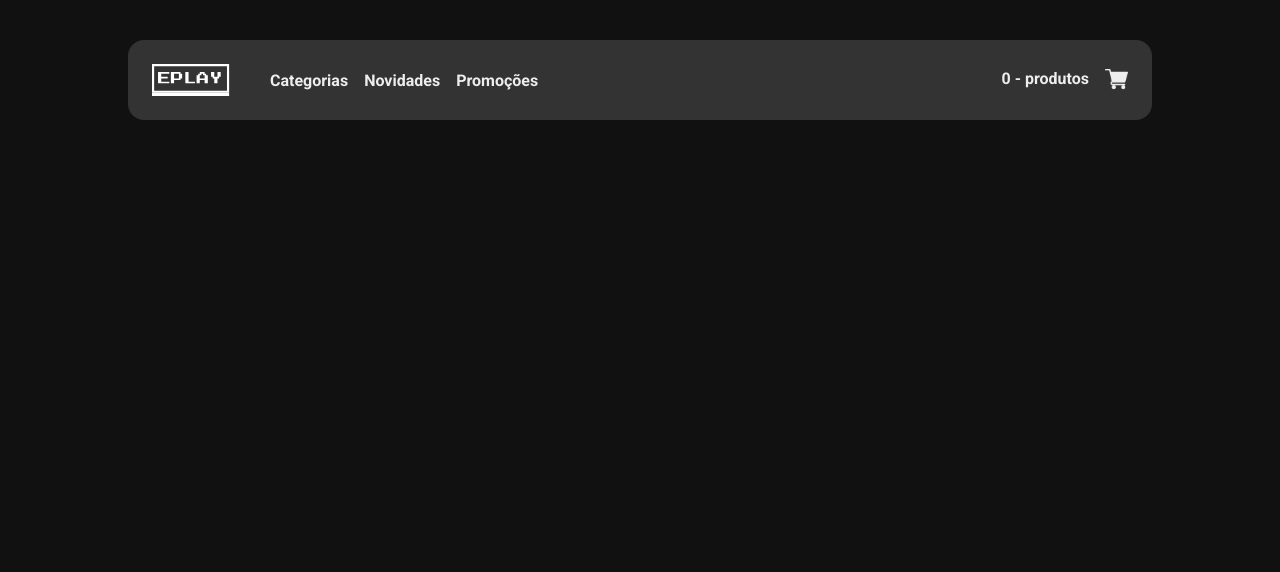
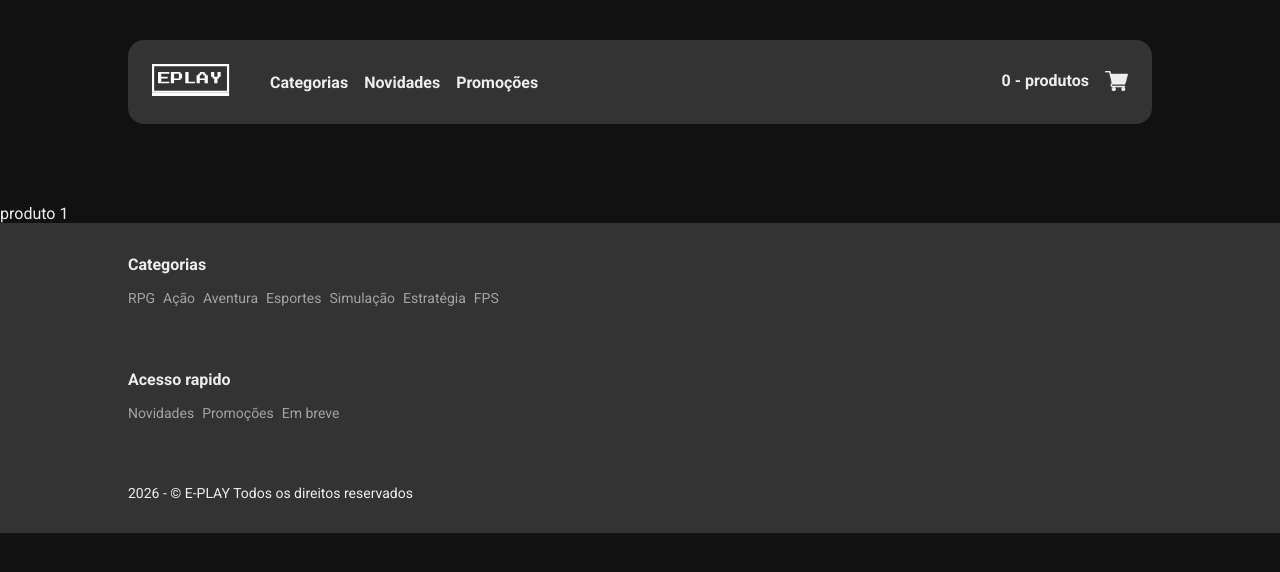
Before and after one commit to Willsmt/eplay-loja-react, a React (Vite) app: page /product/1 in a window 1280 px wide. Shown: the top 572 px of the page. Built offline with nearby package versions, Linux system fonts and the light colour scheme.

Commit message:
feat: adicionar componente de rodapé e implementar roteamento de página de produto

```diff
--- a/src/App.tsx
+++ b/src/App.tsx
@@ -2,6 +2,7 @@ import { BrowserRouter } from 'react-router-dom'
 import Rotas from './routes'
 import Header from './components/Header'
 import { GlobalCss } from './styles'
+import Footer from './components/Footer'
 
 function App() {
   return (
@@ -11,6 +12,7 @@ function App() {
         <Header />
       </div>
       <Rotas />
+      <Footer />
     </BrowserRouter>
   )
 }
--- /dev/null
+++ b/src/components/Footer/index.tsx
@@ -0,0 +1,53 @@
+import { Container, SectionTitle, FooterSection, Link, Links } from './styled'
+
+const currentYear = new Date().getFullYear()
+
+const Footer = () => (
+  <Container>
+    <div className="container">
+      <FooterSection>
+        <SectionTitle>Categorias</SectionTitle>
+        <Links>
+          <li>
+            <Link>RPG</Link>
+          </li>
+          <li>
+            <Link>Ação</Link>
+          </li>
+          <li>
+            <Link>Aventura</Link>
+          </li>
+          <li>
+            <Link>Esportes</Link>
+          </li>
+          <li>
+            <Link>Simulação</Link>
+          </li>
+          <li>
+            <Link>Estratégia</Link>
+          </li>
+          <li>
+            <Link>FPS</Link>
+          </li>
+        </Links>
+      </FooterSection>
+      <FooterSection>
+        <SectionTitle>Acesso rapido</SectionTitle>
+        <Links>
+          <li>
+            <Link>Novidades</Link>
+          </li>
+          <li>
+            <Link>Promoções</Link>
+          </li>
+          <li>
+            <Link>Em breve</Link>
+          </li>
+        </Links>
+      </FooterSection>
+      <p>{currentYear} - © E-PLAY Todos os direitos reservados</p>
+    </div>
+  </Container>
+)
+
+export default Footer
--- /dev/null
+++ b/src/components/Footer/styled.ts
@@ -0,0 +1,34 @@
+import styled from 'styled-components'
+import { cores } from '../../styles'
+
+export const Container = styled.footer`
+  background-color: ${cores.cinza};
+  padding: 32px 0;
+  font-size: 14px;
+`
+export const SectionTitle = styled.h4`
+  font-size: 16px;
+  font-weight: bold;
+  color: ${cores.branca};
+`
+
+export const Links = styled.ul`
+  display: flex;
+  margin-top: 16px;
+`
+
+export const Link = styled.a`
+  color: ${cores.cinzaClaro};
+  text-decoration: none;
+  margin-right: 8px;
+  padding-top: 16px;
+  cursor: pointer;
+
+  &:hover {
+    color: ${cores.branca};
+  }
+`
+
+export const FooterSection = styled.div`
+  margin-bottom: 64px;
+`
--- a/src/components/Header/index.tsx
+++ b/src/components/Header/index.tsx
@@ -6,7 +6,9 @@ import carrinho from '../../assets/images/carrinho.svg'
 const Header = () => (
   <HeaderBar>
     <div>
-      <img src={logo} alt="EPLAY" />
+      <Link to="/">
+        <img src={logo} alt="EPLAY" />
+      </Link>
       <nav>
         <Links>
           <LinksItem>
--- /dev/null
+++ b/src/pages/Product/index.tsx
@@ -0,0 +1,9 @@
+import { useParams } from 'react-router-dom'
+
+const Product = () => {
+  const { id } = useParams()
+
+  return <div>produto {id}</div>
+}
+
+export default Product
--- a/src/routes.tsx
+++ b/src/routes.tsx
@@ -2,11 +2,13 @@ import { Routes, Route } from 'react-router-dom'
 
 import Home from './pages/Home'
 import Categories from './pages/Categories'
+import Product from './pages/Product'
 
 const Rotas = () => (
   <Routes>
     <Route path="/" element={<Home />} />
     <Route path="/categories" element={<Categories />} />
+    <Route path="/product/:id" element={<Product />} />
   </Routes>
 )
 
--- a/src/styles.ts
+++ b/src/styles.ts
@@ -4,6 +4,7 @@ export const cores = {
   branca: '#eee',
   preta: '#111111',
   cinza: '#333',
+  cinzaClaro: '#a3a3a3',
   verde: '#10AC84'
 }
 
```
